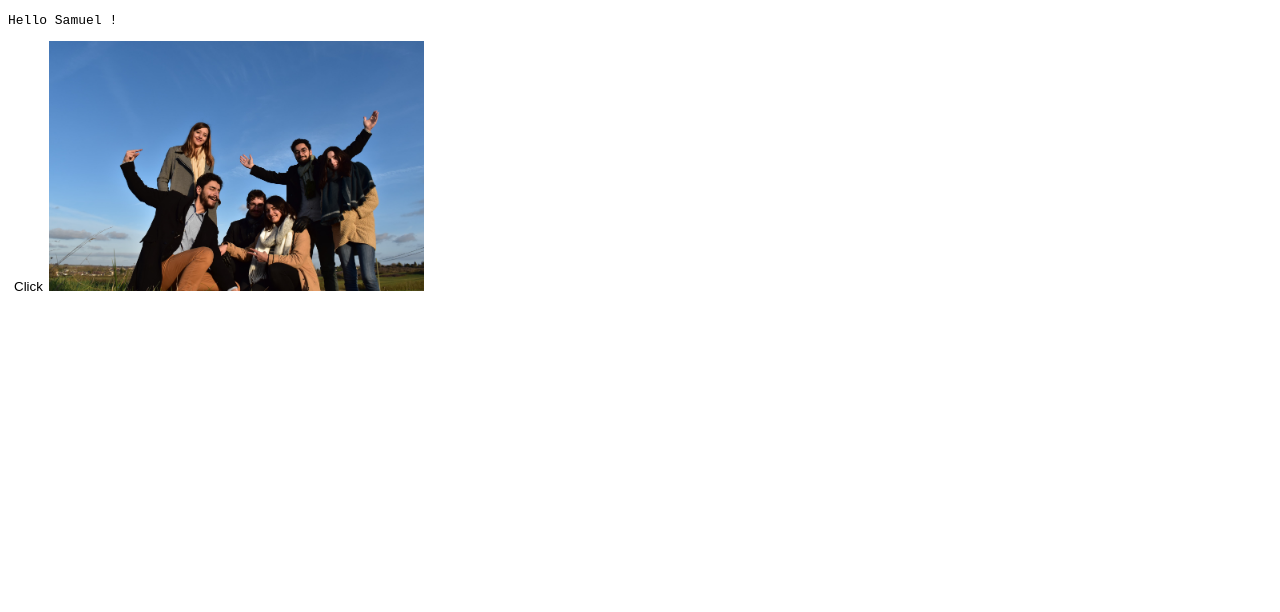
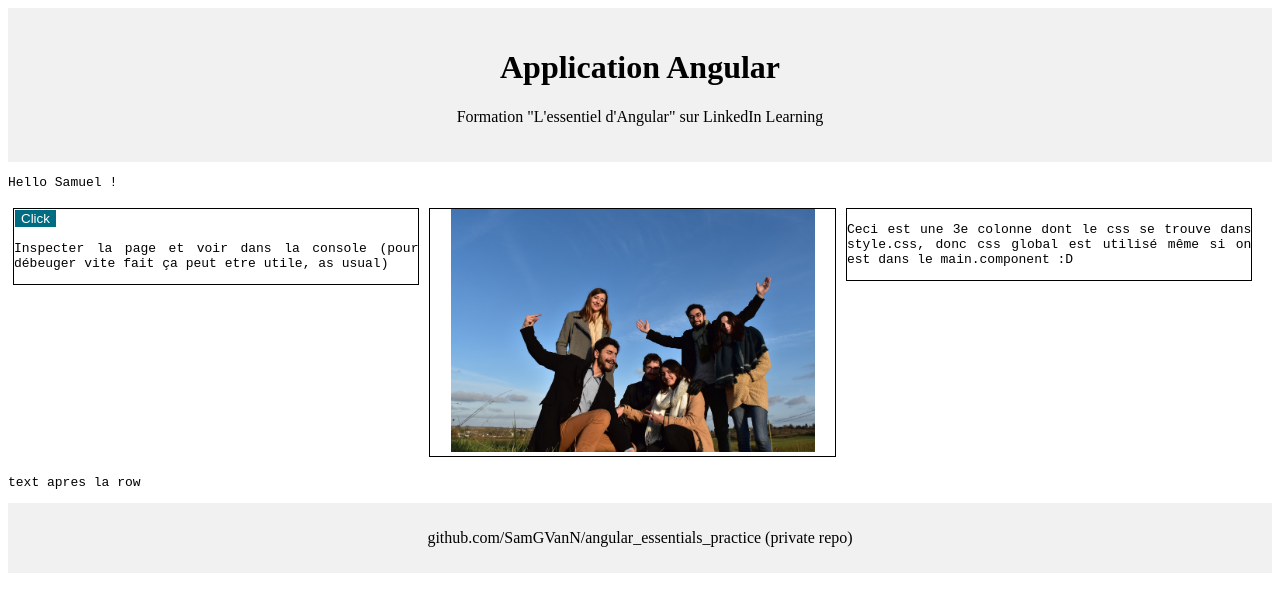
Before and after one commit to SamGVanN/angular_essentials_practice, an Angular app: page / in a window 1280 px wide. Shown: the top 612 px of the page. Built offline with nearby package versions, Linux system fonts and the light colour scheme.

Commit message:
Ajout d'un css de base
manipulation de css pour voir quel fichier css prend la priorité entre celui du composant et le css global

```diff
--- a/src/app/app.component.html
+++ b/src/app/app.component.html
@@ -1,5 +1,24 @@
 
 
-<app-main></app-main>
+<div class="header">
+    <h1>Application Angular</h1>
+    <p>Formation "L'essentiel d'Angular" sur LinkedIn Learning</p>
+  </div>
 
-<router-outlet></router-outlet>
+
+
+
+<div>
+    <app-main></app-main>
+    <router-outlet></router-outlet>
+</div>
+
+
+
+
+
+
+
+<div class="footer">
+    <p>github.com/SamGVanN/angular_essentials_practice (private repo)</p>
+</div>
--- a/src/app/main/main.component.css
+++ b/src/app/main/main.component.css
@@ -4,6 +4,7 @@ p {
 }
 
 .submitButton{
-    background: none;
-    border: 1px;
+    background-color: #006c81 ;
+    border: solid 1px;
+    color : white;
 }
--- a/src/app/main/main.component.html
+++ b/src/app/main/main.component.html
@@ -5,6 +5,24 @@
 
 <!--correspond à onclick="test()" mais en angular.
 Lors du click, on appel une fonction callback appelée test dans notre composant associée à notre template-->
-<button class="submitButton" (click)="userClick()">Click</button>
 
-<img src="assets/imageTest.jpg" width="375" height="250">
+
+
+<div class="row">
+    <div class="column">
+        <button class="submitButton" (click)="userClick()">Click</button>
+        <p>Inspecter la page et voir dans la console (pour débeuger vite fait ça peut etre utile, as usual)</p>
+    </div>
+
+    <div class="column" style="text-align: center; ">
+        <img src="assets/imageTest.jpg" style="max-width:90%; height:auto;" >
+    </div>
+
+    <div class="column">
+        <p>Ceci est une 3e colonne dont le css se trouve dans style.css, donc css global est utilisé même si on est dans le main.component :D</p>
+    </div>
+</div>
+
+<div>
+    <p>text apres la row</p>
+</div>
--- a/src/styles.css
+++ b/src/styles.css
@@ -1 +1,46 @@
 /* You can add global styles to this file, and also import other style files */
+
+
+.header {
+    background-color: #F1F1F1;
+    text-align: center;
+    padding: 20px;
+  }
+
+
+  /* Create three equal columns that floats next to each other */
+.column {
+    float: left;
+    width: 32%;
+    margin: 5px;
+    border: black solid 1px;
+    text-align: justify;
+  }
+
+  /* Clear floats after the columns */
+  .row:after {
+    content: "";
+    display: table;
+    clear: both;
+  }
+
+  /* Responsive layout - makes the three columns stack on top of each other instead of next to each other on smaller screens (600px wide or less) */
+  @media screen and (max-width: 600px) {
+    .column {
+      width: 100%;
+    }
+  }
+
+
+.button1 {background-color: #4CAF50;} /* Green */
+.button2 {background-color: #008CBA;} /* Blue */
+.button3 {background-color: #f44336;} /* Red */
+.button4 {background-color: #e7e7e7; color: black;} /* Gray */
+.button5 {background-color: #555555;} /* Black */
+
+
+  .footer {
+    background-color: #F1F1F1;
+    text-align: center;
+    padding: 10px;
+  }
```
